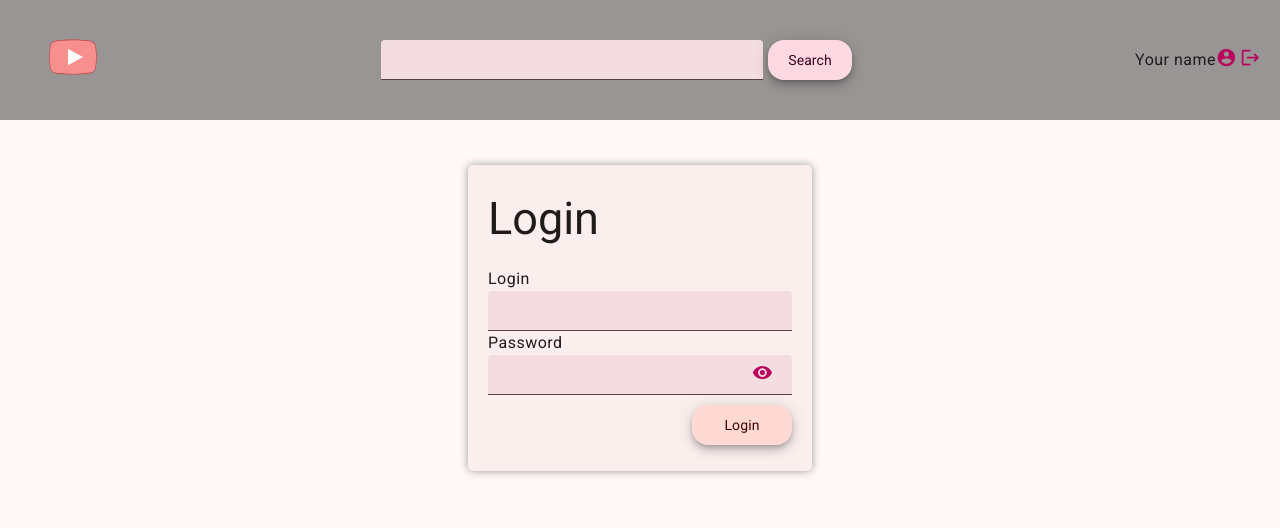
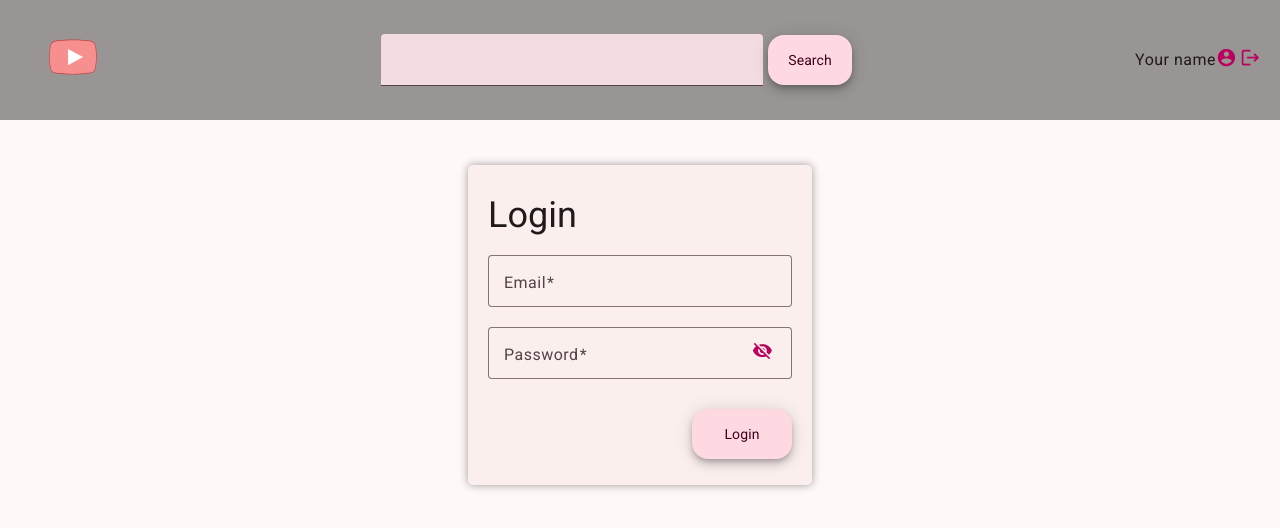
Before and after one commit to YuliyaVoronovich/youtube-client-app, an Angular app in the folder youtube-client/: page /login in a window 1280 px wide. Shown: the top 528 px of the page. Built offline with nearby package versions, Linux system fonts and the light colour scheme.

Commit message:
feat: add Validators for email and password

```diff
--- a/youtube-client/src/app/core/components/header/search-form/search-form.component.scss
+++ b/youtube-client/src/app/core/components/header/search-form/search-form.component.scss
@@ -7,6 +7,10 @@
   width: 350px;
 }
 
-::ng-deep .mat-mdc-form-field-subscript-wrapper {
+:host ::ng-deep .mat-mdc-form-field-subscript-wrapper {
   display: none;
 }
+
+app-button {
+  align-self: center;
+}
--- a/youtube-client/src/app/features/auth/models/user.model.ts
+++ b/youtube-client/src/app/features/auth/models/user.model.ts
@@ -2,3 +2,8 @@ export interface User {
   username: string;
   password: string;
 }
+
+export interface LoginFormValue {
+  username?: string | null;
+  password?: string | null;
+}
--- a/youtube-client/src/app/features/auth/pages/login-page/login-page.component.html
+++ b/youtube-client/src/app/features/auth/pages/login-page/login-page.component.html
@@ -1,16 +1,28 @@
 <form [formGroup]="loginForm" class="login-form" (submit)="login()">
-  <h2>Login</h2>
+  <h3>Login</h3>
 
-  <mat-hint>Login</mat-hint>
-  <mat-form-field appearance="fill">
-    <input matInput formControlName="username" />
+  <mat-form-field appearance="outline">
+    <mat-label>Email</mat-label>
+    <input matInput formControlName="username" type="email" />
+    <mat-error *ngIf="loginForm.controls.username.hasError('required')"
+      >Please enter a login email</mat-error
+    >
+    <mat-error *ngIf="loginForm.controls.username.hasError('email')"
+      >The login email is invalid</mat-error
+    >
   </mat-form-field>
 
-  <mat-hint>Password</mat-hint>
-  <mat-form-field appearance="fill">
-    <input matInput type="text" formControlName="password" />
-    <app-icon fontIcon="visibility" text=""></app-icon>
+  <mat-form-field appearance="outline">
+    <mat-label>Password</mat-label>
+    <input matInput type="password" formControlName="password" />
+    <app-icon fontIcon="visibility_off" text=""></app-icon>
+    <mat-error *ngIf="loginForm.controls.password.hasError('required')"
+      >Please enter a password</mat-error
+    >
+    <mat-error *ngIf="loginForm.controls.password.hasError('passwordStrength')">
+      {{ passwordStrengthError }}
+    </mat-error>
   </mat-form-field>
 
-  <app-button colorButton="accent" text="Login"></app-button>
+  <app-button colorButton="primary" text="Login"></app-button>
 </form>
--- a/youtube-client/src/app/features/auth/pages/login-page/login-page.component.ts
+++ b/youtube-client/src/app/features/auth/pages/login-page/login-page.component.ts
@@ -1,11 +1,19 @@
+import { CommonModule, NgFor, NgIf } from '@angular/common';
 import { Component } from '@angular/core';
-import { FormControl, FormGroup, ReactiveFormsModule } from '@angular/forms';
-import { MatFormField, MatHint } from '@angular/material/form-field';
+import {
+  AbstractControl,
+  FormControl,
+  FormGroup,
+  ReactiveFormsModule,
+  ValidationErrors,
+  Validators,
+} from '@angular/forms';
+import { MatError, MatFormField, MatHint } from '@angular/material/form-field';
 import { MatIcon } from '@angular/material/icon';
 import { MatInputModule } from '@angular/material/input';
 import { Router } from '@angular/router';
 import { Routes } from '@core/models/route.model';
-import { User } from '@features/auth/models/user.model';
+import { LoginFormValue } from '@features/auth/models/user.model';
 import { AuthService } from '@features/auth/services/auth.service';
 import { ButtonComponent } from '@shared/components/button/button.component';
 import { IconComponent } from '@shared/components/icon/icon.component';
@@ -14,22 +22,31 @@ import { IconComponent } from '@shared/components/icon/icon.component';
   selector: 'app-login-page',
   standalone: true,
   imports: [
+    CommonModule,
     MatFormField,
     MatIcon,
     MatHint,
+    MatError,
     ReactiveFormsModule,
     MatInputModule,
     IconComponent,
     ButtonComponent,
+    NgIf,
+    NgFor,
   ],
   templateUrl: './login-page.component.html',
   styleUrl: './login-page.component.scss',
 })
 export class LoginPageComponent {
   public loginForm = new FormGroup({
-    username: new FormControl(),
-    password: new FormControl(),
+    username: new FormControl('', [Validators.required, Validators.email]),
+    password: new FormControl('', [
+      Validators.required,
+      this.customPasswordValidator(),
+    ]),
   });
+
+  public passwordStrengthError: string = '';
 
   constructor(
     private authService: AuthService,
@@ -37,11 +54,46 @@ export class LoginPageComponent {
   ) {}
 
   public login() {
-    const { username, password }: Partial<User> = this.loginForm.value;
+    if (!this.loginForm.valid) return;
+    const { username, password }: LoginFormValue = this.loginForm.value;
     if (username && password) {
       this.loginForm.reset();
       this.authService.login(username);
       this.router.navigate([Routes.Main]);
     }
   }
+
+  private customPasswordValidator() {
+    return (control: AbstractControl): ValidationErrors | null => {
+      const { value } = control;
+
+      if (!value) {
+        return null;
+      }
+
+      this.passwordStrengthError = this.getPasswordStrengthError(control.value);
+      return this.passwordStrengthError ? { passwordStrength: true } : null;
+    };
+  }
+
+  // eslint-disable-next-line class-methods-use-this
+  getPasswordStrengthError(password: string): string {
+    if (password.length < 8) {
+      return 'Use at least 8 characters';
+    }
+
+    if (!/[A-Z]/.test(password) || !/[a-z]/.test(password)) {
+      return 'Include a mixture of uppercase and lowercase letters';
+    }
+
+    if (!/[a-zA-Z]+.*\d+|\d+.*[a-zA-Z]+/.test(password)) {
+      return 'Include a mixture of letters and numbers';
+    }
+
+    if (!/[!@#$%^&*()\-_=+{};:,<.>/?[\]\\|`~]/.test(password)) {
+      return 'Include at least one special character (! @ # ?)';
+    }
+
+    return '';
+  }
 }
--- a/youtube-client/src/app/shared/components/button/button.component.scss
+++ b/youtube-client/src/app/shared/components/button/button.component.scss
@@ -1,5 +1,5 @@
 .mat-mdc-extended-fab {
-  height: 40px;
+  height: 50px;
 }
 
 ::ng-deep .mat-mdc-fab-base .mdc-button__label {
--- a/youtube-client/src/styles.scss
+++ b/youtube-client/src/styles.scss
@@ -10,7 +10,7 @@ $theme: mat.define-theme(
       primary: mat.$rose-palette,
     ),
     density: (
-      scale: -4,
+      scale: -1,
     ),
   )
 );
```
